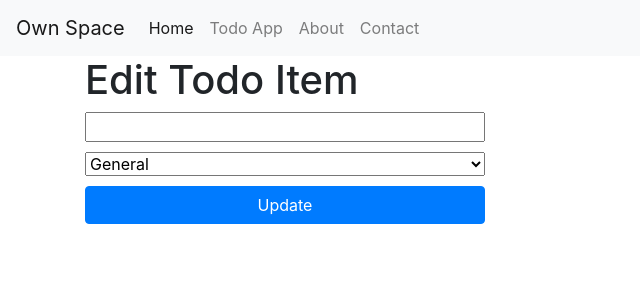
After one commit to Adhil03/django-todo, a Django app: template todo/myapp/templates/edit_todo.html in a window 1280 px wide. The commit adds this page. Shown: the top 300 px of the page, without its empty margins (0-640 px from the left). Run offline with Django 5.2, Linux system fonts and the light colour scheme; the template is opened without the code that fills it, so the values that code supplies are empty; some libraries are stand-ins or nearby versions.

Commit message:
Add edit functionality for todo items and update templates

```diff
--- /dev/null
+++ b/todo/myapp/templates/edit_todo.html
@@ -0,0 +1,17 @@
+{% extends "base.html" %}
+
+{% block content %}
+<h1>Edit Todo Item</h1>
+<form method="post" style="display: flex; flex-direction: column; gap: 10px; max-width: 400px;">
+  {% csrf_token %}
+  <input type="text" name="updated_title" value="{{ todo.title }}" required />
+  <select name="category">
+      <option value="general" {% if todo.category == "general" %}selected{% endif %}>General</option>
+      <option value="personal" {% if todo.category == "personal" %}selected{% endif %}>Personal</option>
+      <option value="work" {% if todo.category == "work" %}selected{% endif %}>Work</option>
+      <option value="urgent" {% if todo.category == "urgent" %}selected{% endif %}>Urgent</option>
+      <option value="other" {% if todo.category == "other" %}selected{% endif %}>Other</option>
+  </select>
+  <button type="submit" class="btn btn-primary">Update</button>
+</form>
+{% endblock %}
--- a/todo/myapp/templates/home.html
+++ b/todo/myapp/templates/home.html
@@ -9,12 +9,12 @@ To view your todo list, please <a href="/todos/">click here</a>.
   <li>Add Todo Items</li>
   <li>Delete Todo Items</li>
   <li>Mark Todo Items as Completed</li>
+  <li>Add Categories with color badges</li>
+  <li>Update Todo Items</li>
 </ul>
 
 <h6>Upcomming Features</h6>
 <ul>
-  <li>Add Categories</li>
-  <li>Update Todo Items</li>
   <li>User Profiles</li>
   <li>Due Dates and Reminders</li>
   <li>Priority Levels</li>
--- a/todo/myapp/templates/todos.html
+++ b/todo/myapp/templates/todos.html
@@ -23,6 +23,7 @@
       {% endif %}
       <a href="/delete_todo/{{todo.id}}">Delete</a>
       <a href="/toggle_todo/{{todo.id}}">Toggle</a>
+      <a href="/edit_todo/{{todo.id}}">Edit</a>
     </li>
   {% empty %}
     <li>No todo items yet.</li>
--- a/todo/myapp/urls.py
+++ b/todo/myapp/urls.py
@@ -8,4 +8,5 @@ urlpatterns = [
     path("contact/", views.contact, name="contact"),
     path("toggle_todo/<int:todo_id>/", views.toggle_todo, name="toggle_todo"),
     path("delete_todo/<int:todo_id>/", views.delete_todo, name="delete_todo"),
+    path("edit_todo/<int:todo_id>/", views.edit_todo, name="edit_todo"),
 ]
```
Also changed, not shown: todo/myapp/views.py (+12 -0 lines).
